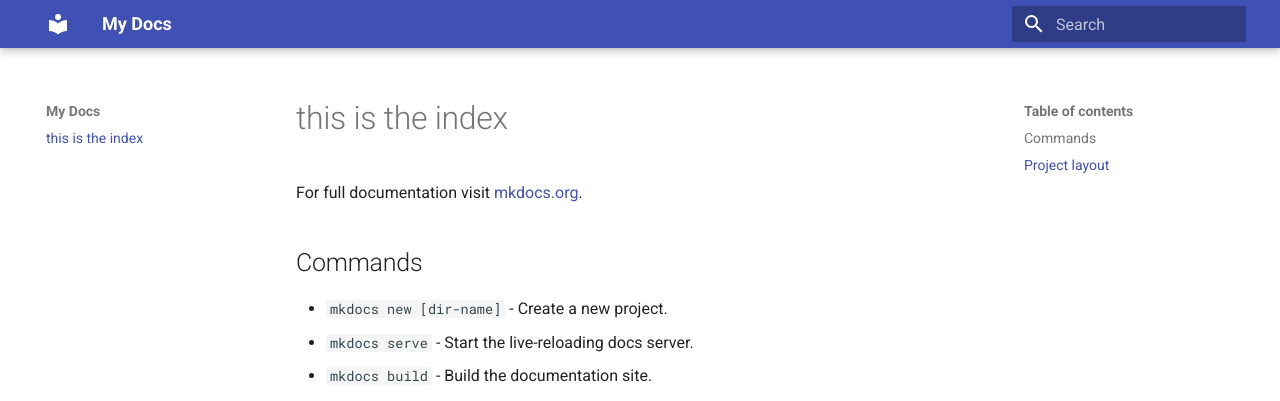
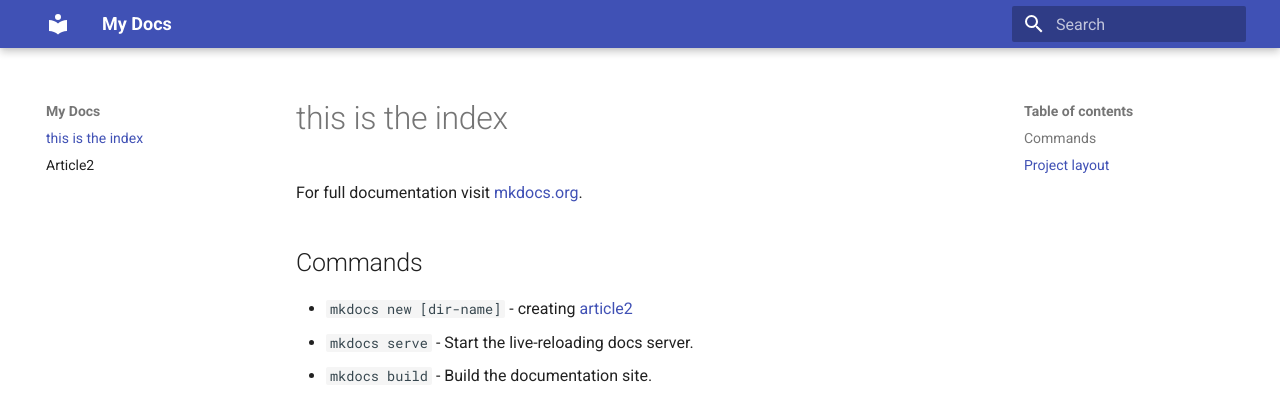
Before and after one commit to damienbelveze/mkdocs, an MkDocs documentation site: the page built from docs/index.md, in a window 1280 px wide. Shown: the top 401 px of the page. Built offline with MkDocs 1.6.1 and Material for MkDocs 9.7.7, drawn with Linux system fonts in a browser that asks for light colours.

Commit message:
add link to article2

```diff
--- a/docs/index.md
+++ b/docs/index.md
@@ -4,7 +4,7 @@ For full documentation visit [mkdocs.org](https://www.mkdocs.org).
 
 ## Commands
 
-* `mkdocs new [dir-name]` - Create a new project.
+* `mkdocs new [dir-name]` - creating [article2](article2.md)
 * `mkdocs serve` - Start the live-reloading docs server.
 * `mkdocs build` - Build the documentation site.
 * `mkdocs -h` - Print help message and exit.
```
Also changed, not shown: docs/article2.md (added).
